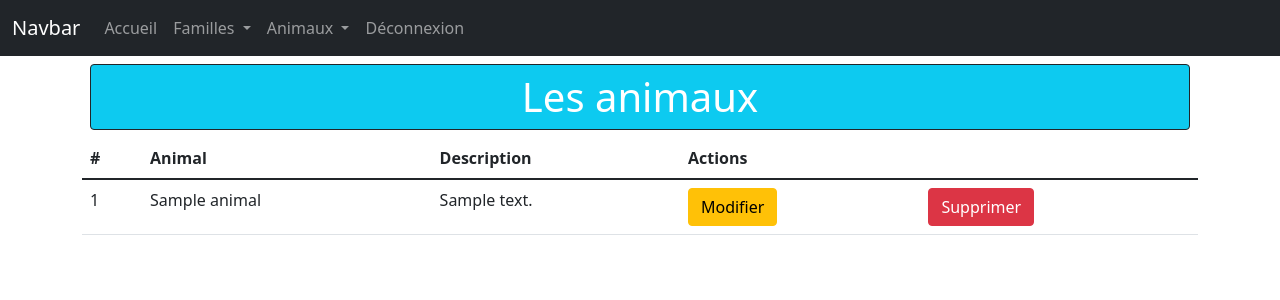
After one commit to EmmanuelBlanchard/FullStack-site-complet-Front-REACT-Et-Back-PHP-MySQL-MVC-POO, a PHP site: the page made by Programmes/04-Module04-BackEndPHP/views/animalsVisualisation.view.php in a window 1280 px wide. The commit adds this page. Shown: the top 300 px of the page. Run offline with PHP 8.4, Linux system fonts and the light colour scheme; the template is opened without the code that fills it: most values are stand-ins (such as "Sample title", 1, 10 or a date in 2020); some libraries are stand-ins or nearby versions.

Commit message:
04-Module04-BackEndPHP-10-VisualisationDesAnimaux

```diff
--- /dev/null
+++ b/Programmes/04-Module04-BackEndPHP/views/animalsVisualisation.view.php
@@ -0,0 +1,38 @@
+<?php ob_start(); ?>
+
+<table class="table">
+    <thead>
+        <tr>
+            <th scope="col">#</th>
+            <th scope="col">Animal</th>
+            <th scope="col">Description</th>
+            <th scope="col" colspan="2">Actions</th>
+        </tr>
+    </thead>
+    <tbody>
+        <?php foreach($animals as $animal) : ?>
+            <tr>
+                <td><?= $animal['animal_id'] ?></td>
+                <td><?= $animal['animal_nom'] ?></td>
+                <td><?= $animal['animal_description'] ?></td>
+                <td>
+                    <form method="POST" action="">
+                        <input type="hidden" name="animal_id" value="<?= $animal['animal_id'] ?>" />
+                        <button class="btn btn-warning" type="submit">Modifier</button>
+                    </form>
+                </td>
+                <td>
+                    <form method="POST" action="<?= URL ?>back/animaux/validationSuppression" onSubmit="return confirm('Voulez-vous vraiment supprimer ?');">
+                        <input type="hidden" name="famille_id" value="<?= $animal['animal_id'] ?>" />
+                        <button class="btn btn-danger" type="submit">Supprimer</button>
+                    </form>
+                </td>
+            </tr>
+        <?php endforeach; ?>
+    </tbody>
+</table>
+
+<?php
+$content = ob_get_clean();
+$title = "Les animaux";
+require "views/commons/template.php";
--- a/Programmes/04-Module04-BackEndPHP/views/commons/menu.php
+++ b/Programmes/04-Module04-BackEndPHP/views/commons/menu.php
@@ -15,13 +15,22 @@
                 <a class="nav-link" href="<?= URL ?>back/admin">Accueil</a>
             </li>
             <li class="nav-item dropdown">
-            <a class="nav-link dropdown-toggle" href="#" id="navbarDropdown" role="button" data-bs-toggle="dropdown" aria-expanded="false">
-            Familles
-            </a>
-            <ul class="dropdown-menu" aria-labelledby="navbarDropdown">
+              <a class="nav-link dropdown-toggle" href="#" id="navbarDropdown" role="button" data-bs-toggle="dropdown" aria-expanded="false">
+                Familles
+              </a>
+              <ul class="dropdown-menu" aria-labelledby="navbarDropdown">
                 <li><a class="dropdown-item" href="<?= URL ?>back/familles/visualisation">Visualisation</a></li>
                 <li><a class="dropdown-item" href="<?= URL ?>back/familles/creation">Création</a></li>
-            </ul>
+              </ul>
+            </li>
+            <li class="nav-item dropdown">
+              <a class="nav-link dropdown-toggle" href="#" id="navbarDropdown" role="button" data-bs-toggle="dropdown" aria-expanded="false">
+                Animaux
+              </a>
+              <ul class="dropdown-menu" aria-labelledby="navbarDropdown">
+                <li><a class="dropdown-item" href="<?= URL ?>back/animaux/visualisation">Visualisation</a></li>
+                <li><a class="dropdown-item" href="<?= URL ?>back/animaux/creation">Création</a></li>
+              </ul>
             </li>
             <li class="nav-item">
                 <a class="nav-link" href="<?= URL ?>back/deconnexion">Déconnexion</a>
```
Also changed, not shown: Programmes/04-Module04-BackEndPHP/controllers/back/animals.controller.php (added, +22 -0 lines), Programmes/04-Module04-BackEndPHP/index.php (+9 -0 lines), Programmes/04-Module04-BackEndPHP/models/back/animals.manager.php (added, +17 -0 lines).
